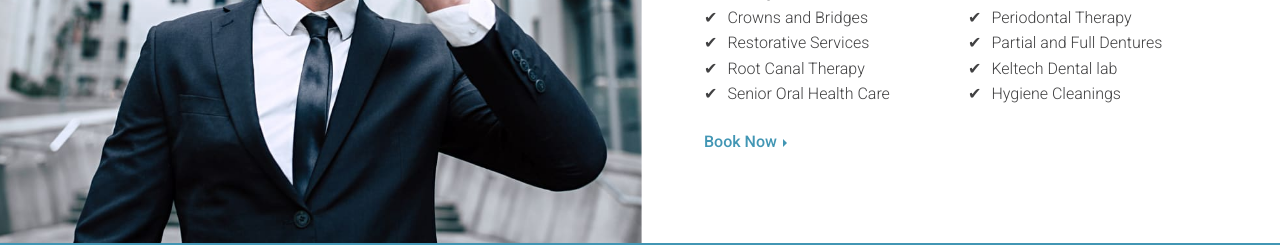
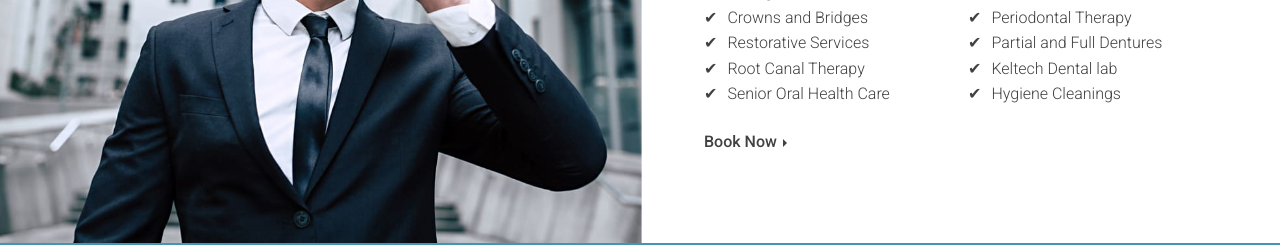
Before and after one commit to gerald-encabo/dental-clinic-spa, a React (Vite) app: page / in a window 1280 px wide. Shown: the part 1280-1525 px from the top of the page. Built offline with nearby package versions, Linux system fonts and the light colour scheme; a web font is replaced by a local one.

Commit message:
Update content-b.scss

```diff
--- a/src/styles/content-b.scss
+++ b/src/styles/content-b.scss
@@ -108,7 +108,7 @@
             }
 
             a {
-                color: $blueColor;
+                color: $textDarkColor;
                 text-decoration: none;
                 box-sizing: border-box;
                 cursor: pointer;
@@ -125,7 +125,7 @@
             }
 
             a:hover {
-                color: $textDarkColor;
+                color: $textDarkColorHover;
             }
         }
     }
```
